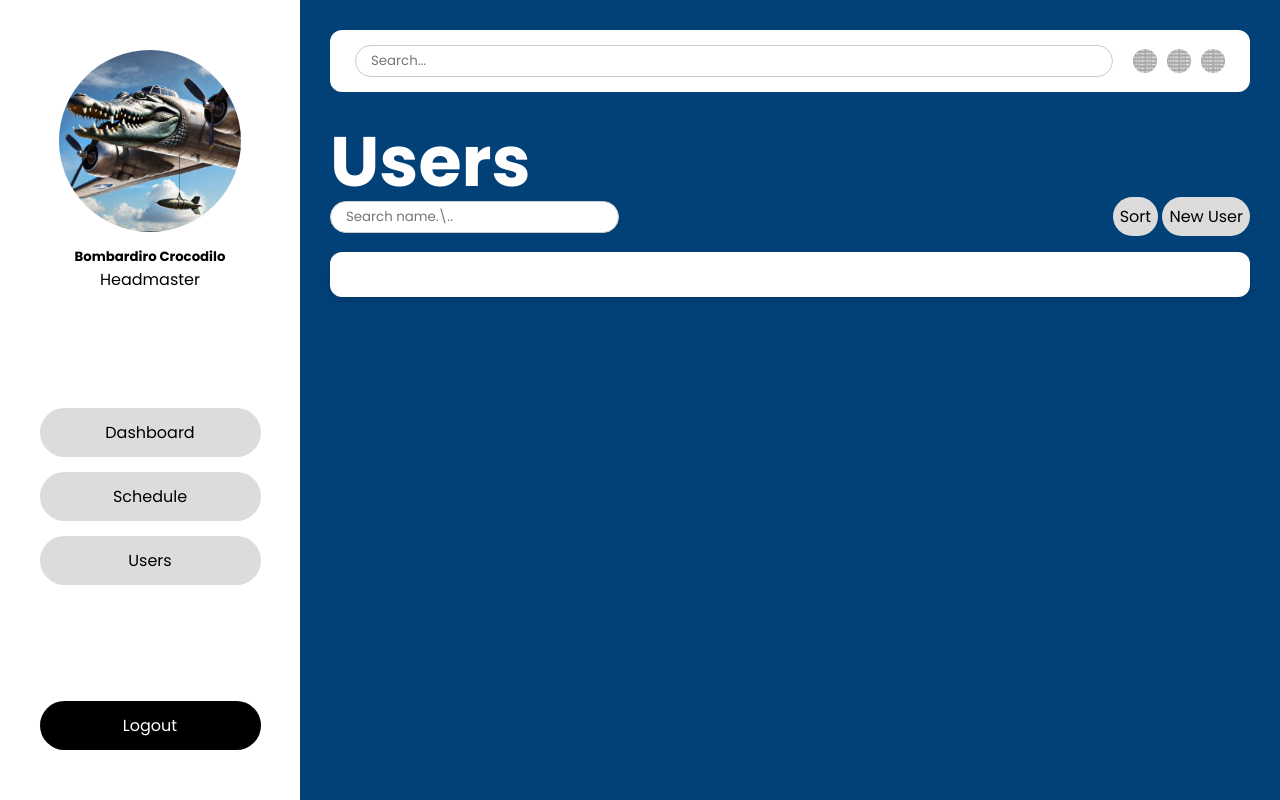
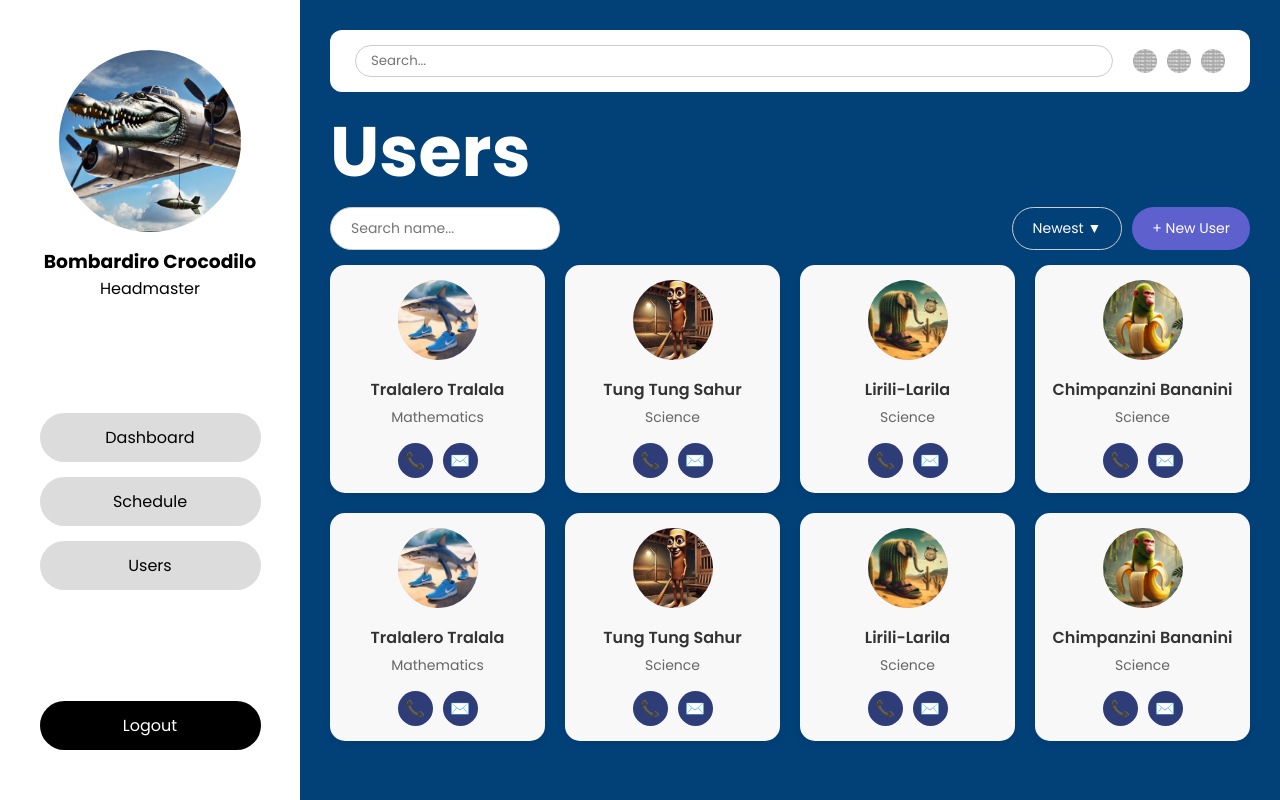
Before and after one commit to anandiooooooooooooooooooooooooooooooooo/HCI_SchoolGenix.v2, a plain HTML site: page pages/kepalasekolah/kepalasekolah_users.html in a window 1280 px wide. Drawn offline with Linux system fonts and the light colour scheme; a web font is replaced by a local one.

Commit message:
final kepsek

```diff
--- a/assets/css/kepalasekolah_users.css
+++ b/assets/css/kepalasekolah_users.css
@@ -259,7 +259,7 @@
     .welcome-text-section {
         display:table-column;
         align-items: center;
-        margin-top: 35px;
+        margin-top: 25px;
     }
 
     .welcome-text-section h1 {
@@ -274,97 +274,50 @@
     }
 
 
-/* DROPDOWN MENU */
-.dropdown {
-    align-items: center;
-    position: relative;
-    display: block
-}
-
-.dropdown-btn {
-    color: (--text-dark);
-    font-weight:lighter;
-    font-size: 16px;
-    border: none;
-    cursor: pointer;
-    border-radius: 5px;
-    display: flex;
-    align-items: center;
-}
-
-.arrow {
-    margin-left: 8px;
-    transition: transform 0.2s ease;
-}
-
-.dropdown-menu {
-    position: absolute;
-    top: 100%;
-    left: 0;
-    background: var(--text-light);
-    border-radius: 5px;
-    box-shadow: 0px 4px 6px rgba(0, 0, 0, 0.2);
-    list-style: none;
-    padding: 0;
-    margin: 5px 0;
-    display: none;
-    width: 10vw;
-    overflow: hidden;
-    z-index: 1000;
-}
-
-.dropdown-menu li {
-    padding: 10px 15px;
-    cursor: pointer;
-    transition: background 0.3s ease;
-    font-size: 14px;
-}
-
-.dropdown-menu li:hover {
-    background: #f4f4f4;
-}
-
-.dropdown.active .dropdown-menu {
-    display: block;
-}
-
-.dropdown.active .arrow {
-    transform: rotate(180deg);
-}
-
-
 /* CONTENT MENU */
-.user-menu {
-    display: flex;
-    justify-content: space-between;
-    margin-top: 2vh;
-}
-
-.user-search {
-    max-width: 30vw;
-    padding: 5px 15px;
-    border: 1px solid #ccc;
-    border-radius: 30px;
-}
-
 .user-menu-section {
     display: flex;
     justify-content: space-between;
     align-items: center;
     gap: 15px;
     width: 100%;
+    flex-wrap: wrap;
+    margin-top: 20px;
 }
 
-.user-menu-section button{
+
+.user-search {
+    width: 25%;
+    padding: 10px 20px;
+    border: 1px solid #ccc;
+    border-radius: 30px;
+    font-size: 14px;
+}
+
+.buttons {
+    display: flex;
+    gap: 10px;
+}
+
+
+.transparent-button {
+    background-color: transparent;
+    color: white;
+    border: 1px solid #ccc;
+    border-radius: 30px;
+    padding: 10px 20px;
+    cursor: pointer;
+    font-size: 14px;
+}
+
+.color-button {
+    background-color: #5E60CE;
+    color: #fff;
     border: none;
-    background: var(--button-bg);
-    color: var(--text-dark);
-    font-size: 16px;
+    border-radius: 30px;
+    padding: 10px 20px;
     cursor: pointer;
-    padding: 7px 7px;
-    max-width: fit-content;
-    border-radius: 30px;
-    transition: background 0.3s ease-in-out;
+    font-size: 14px;
 }
 
 
@@ -374,42 +327,69 @@
     flex-direction: column;
     /* height: 100%; */
     width: 100%;
-        background-color: white;
-        padding: 20px;
+    background-color: transparent;
     border-radius: 12px;
-        box-shadow: 0px 4px 10px rgba(0, 0, 0, 0.1);
     gap: 0px;
-        margin-top: 2vh;
 }
 
 
-    .class-group {
-        margin-bottom: 0.5vh;
-        display: flex;
-        flex-direction: column;
-        padding: 0.5px;
+.user-cards {
+    display: grid;
+    grid-template-columns: repeat(auto-fill, minmax(180px, 1fr));
+    gap: 20px;
+    margin-top: 15px;
 }
 
-    .class-header {
-        display: flex;
-        justify-content: space-between;
-        margin-bottom: 10px;
-        font-size: 18px;
-        font-weight: bold;
-        color: #333;
+.user-card {
+    background: #f8f8f8;
+    /* min-width: 22%;
+    max-width: 22%; */
+    border-radius: 15px;
+    padding: 15px;
+    text-align: center;
+    box-shadow: 0 4px 8px rgba(0,0,0,0.05);
+    transition: transform 0.2s ease;
 }
 
-    .class-item {
-
-        max-width: 100%;
-        display: flex;
-        flex-wrap: 1;
-        overflow: hidden;
-
+.user-avatar img {
+    width: 80px;
+    height: 80px;
+    background-color: #cfc6f1;
+    border-radius: 50%;
+    object-fit: cover;
+    margin: 0 auto 10px auto;
 }
 
-    .class-item img{
-        max-width: 100%;
-        height: auto;
-        display: block;
+.user-name {
+    font-size: 16px;
+    font-weight: 600;
+    color: #333;
+    margin-bottom: 5px;
 }
+
+.user-subject {
+    font-size: 14px;
+    color: #666;
+    margin-bottom: 15px;
+}
+
+.user-icons {
+    display: flex;
+    justify-content: center;
+    gap: 10px;
+}
+
+.icon-btn {
+    background: #2e3c78;
+    color: white;
+    border: none;
+    border-radius: 50%;
+    width: 35px;
+    height: 35px;
+    font-size: 16px;
+    cursor: pointer;
+}
+
+.icon-btn:hover {
+    background: #1d2d5f;
+}
--- a/pages/kepalasekolah/kepalasekolah_users.html
+++ b/pages/kepalasekolah/kepalasekolah_users.html
@@ -16,7 +16,7 @@
             <!-- PROFILE -->
             <div class="profile-section">
                 <img src="../../assets/img/bombardiro-crocodilo.jpg" alt="photo profile">
-                <h5>Bombardiro Crocodilo</h5>
+                <h3>Bombardiro Crocodilo</h3>
                 <p class="poppins-regular">Headmaster</p>
             </div>
 
@@ -50,24 +50,120 @@
 
             </div>
 
-            <!-- MENU -->
+
+            <!-- CONTENT MENU -->
             <div class="user-menu-section">
-                <input class="user-search" type="text" placeholder="Search name.\..">
 
-                <div class="user-menu-button">
-                    <button class="transparent-button">Sort</button>
-                    <button class="color-button">New User</button>
+                <input class="user-search" type="text" placeholder="Search name...">
+
+                <div class="buttons">
+                    <button class="transparent-button">Newest ▼</button>
+                    <button class="color-button">+ New User</button>
                 </div>
+            </div>
 
-            </div>
 
             <!-- CONTENT -->
             <div class="classes-content">
 
 
-                <div class="class-group">
+                <div class="user-cards">
 
+                        <div class="user-card">
+                            <div class="user-avatar">
+                                <img src="../../assets/img/Tralalero-Tralala.png">
+                            </div>
+                            <h3 class="user-name">Tralalero Tralala</h3>
+                            <p class="user-subject">Mathematics</p>
+                            <div class="user-icons">
+                                <button class="icon-btn">📞</button>
+                                <button class="icon-btn">✉️</button>
+                            </div>
+                        </div>
 
+                        <div class="user-card">
+                            <div class="user-avatar">
+                                <img src="../../assets/img/Tung-Tung-Sahur.png">
+                            </div>
+                            <h3 class="user-name">Tung Tung Sahur</h3>
+                            <p class="user-subject">Science</p>
+                            <div class="user-icons">
+                                <button class="icon-btn">📞</button>
+                                <button class="icon-btn">✉️</button>
+                            </div>
+                        </div>
+
+                        <div class="user-card">
+                            <div class="user-avatar">
+                                <img src="../../assets/img/Lirili-Larila.png">
+                            </div>
+                            <h3 class="user-name">Lirili-Larila</h3>
+                            <p class="user-subject">Science</p>
+                            <div class="user-icons">
+                                <button class="icon-btn">📞</button>
+                                <button class="icon-btn">✉️</button>
+                            </div>
+                        </div>
+
+                        <div class="user-card">
+                            <div class="user-avatar">
+                                <img src="../../assets/img/Chimpanzini-Bananini.png">
+                            </div>
+                            <h3 class="user-name">Chimpanzini Bananini</h3>
+                            <p class="user-subject">Science</p>
+                            <div class="user-icons">
+                                <button class="icon-btn">📞</button>
+                                <button class="icon-btn">✉️</button>
+                            </div>
+                        </div>
+
+                        <div class="user-card">
+                            <div class="user-avatar">
+                                <img src="../../assets/img/Tralalero-Tralala.png">
+                            </div>
+                            <h3 class="user-name">Tralalero Tralala</h3>
+                            <p class="user-subject">Mathematics</p>
+                            <div class="user-icons">
+                                <button class="icon-btn">📞</button>
+                                <button class="icon-btn">✉️</button>
+                            </div>
+                        </div>
+
+                        <div class="user-card">
+                            <div class="user-avatar">
+                                <img src="../../assets/img/Tung-Tung-Sahur.png">
+                            </div>
+                            <h3 class="user-name">Tung Tung Sahur</h3>
+                            <p class="user-subject">Science</p>
+                            <div class="user-icons">
+                                <button class="icon-btn">📞</button>
+                                <button class="icon-btn">✉️</button>
+                            </div>
+                        </div>
+
+                        <div class="user-card">
+                            <div class="user-avatar">
+                                <img src="../../assets/img/Lirili-Larila.png">
+                            </div>
+                            <h3 class="user-name">Lirili-Larila</h3>
+                            <p class="user-subject">Science</p>
+                            <div class="user-icons">
+                                <button class="icon-btn">📞</button>
+                                <button class="icon-btn">✉️</button>
+                            </div>
+                        </div>
+
+                        <div class="user-card">
+                            <div class="user-avatar">
+                                <img src="../../assets/img/Chimpanzini-Bananini.png">
+                            </div>
+                            <h3 class="user-name">Chimpanzini Bananini</h3>
+                            <p class="user-subject">Science</p>
+                            <div class="user-icons">
+                                <button class="icon-btn">📞</button>
+                                <button class="icon-btn">✉️</button>
+                            </div>
+                        </div>
                 </div>
 
 
```
Also changed, not shown: pages/kepalasekolah/kepalasekolah_dashboard.html (+1 -1 lines), pages/kepalasekolah/kepalasekolah_schedule.html (+1 -1 lines), assets/img/Chimpanzini-Bananini.png (added), assets/img/Lirili-Larila.png (added), assets/img/Tralalero-Tralala.png (added), assets/img/Tung-Tung-Sahur.png (added), assets/img/cappuccino-assassino.png (added). Lines whose indentation alone changed are shown as unchanged.
